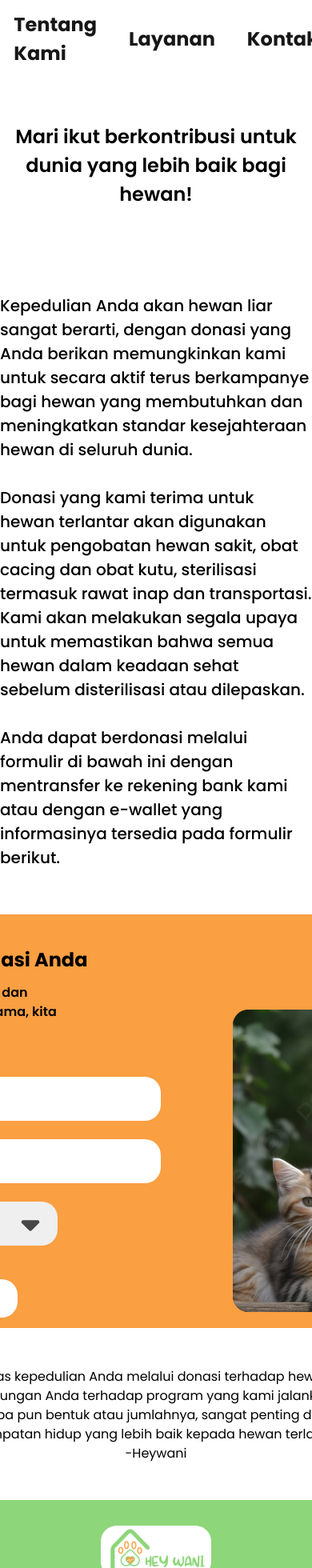
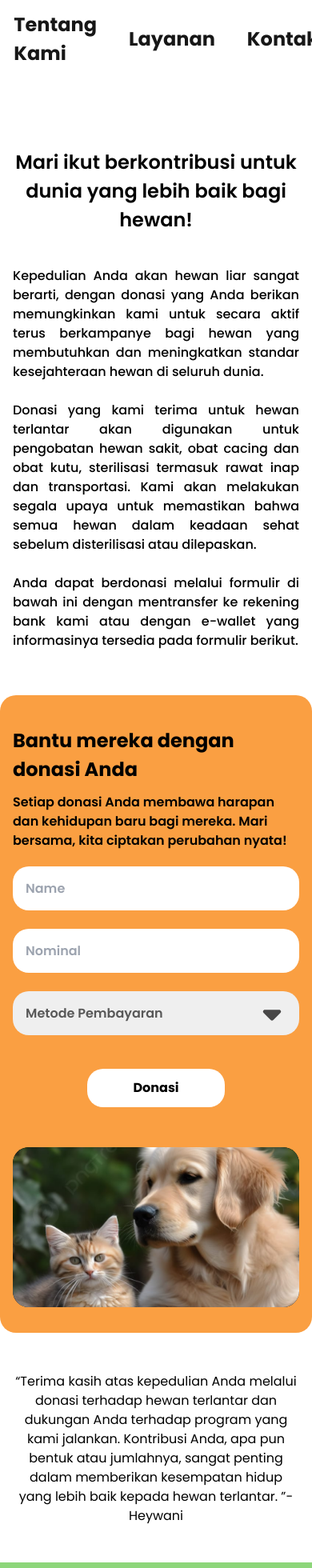
Before and after one commit to Riskotul/Massive-Challenge, a React (Vite) app: page /donation in a window 390 px wide. Shown: the top 1960 px of the page at 80% size. Built offline with nearby package versions, Linux system fonts and the light colour scheme.

Commit message:
update responsive contac & donation

```diff
--- a/src/assets/components/Layouts/ContactPage/FormSection/FormSection.jsx
+++ b/src/assets/components/Layouts/ContactPage/FormSection/FormSection.jsx
@@ -2,42 +2,44 @@ const FormSection = () => {
   return (
     <section className="mt-[49px] flex flex-col gap-[49px] mb-[31px]">
       <h1 className="text-[36px] font-bold">
-        Kami Siap Membantu Anda Kirimkan Pesan Kepada Kami!{' '}
+        Kami Siap Membantu Anda Kirimkan Pesan Kepada Kami!{" "}
       </h1>
-      <div className="w-[1113px] h-[670px] rounded-[20px] bg-[#FA9F42] py-[26px] pl-[61px] pr-[47px] flex flex-col gap-5">
+      <div className="w-full md:w-[1113px] h-[auto] md:h-[670px] rounded-[20px] bg-[#FA9F42] py-[26px] pl-[61px] pr-[47px] flex flex-col gap-5">
         <div className="flex flex-col gap-[10px]">
           <h1 className="font-semibold text-[30px]">Nama</h1>
           <input
             type="text"
-            className="w-[1005px] h-[66px] rounded-[20px] py-3 px-6 text-2xl font-medium"
+            className="w-full h-[66px] rounded-[20px] py-3 px-6 text-2xl font-medium"
           />
         </div>
-        <div className="w-[1005px] flex gap-[47px]">
+        <div className="w-full md:flex gap-[47px]">
           <div className="flex flex-col gap-[10px]">
             <h1 className="font-semibold text-[30px]">No. Handphone</h1>
             <input
               type="text"
-              className="w-[483px] h-[66px] rounded-[20px] py-3 px-6 text-2xl font-medium"
+              className="w-full md:w-[483px] h-[66px] rounded-[20px] py-3 px-6 text-2xl font-medium"
             />
           </div>
           <div className="flex flex-col gap-[10px]">
             <h1 className="font-semibold text-[30px]">Email</h1>
             <input
               type="text"
-              className="w-[483px] h-[66px] rounded-[20px] py-3 px-6 text-2xl font-medium"
+              className="w-full md:w-[483px] h-[66px] rounded-[20px] py-3 px-6 text-2xl font-medium"
             />
           </div>
         </div>
-        <div className="w-[1005px] flex gap-[47px]">
+        <div className="w-full md:flex gap-[47px]">
           <div className="flex flex-col gap-[10px]">
             <h1 className="font-semibold text-[30px]">Pesan</h1>
             <textarea
               type=""
-              className="w-[1005px] h-[221px] rounded-[20px] pt-6 px-6 text-2xl font-medium"
+              cols={80} // Menentukan jumlah kolom
+              className="w-full h-[221px] rounded-[20px] pt-6 px-6 text-2xl font-medium"
             />
           </div>
         </div>
-        <button className="w-[193px] h-[53px] px-[63px] py-2 rounded-[20px] bg-white flex justify-center items-center text-[24px] font-bold self-center">
+
+        <button className="w-full md:w-[193px] h-[53px] px-[63px] py-2 rounded-[20px] bg-white flex justify-center items-center text-[24px] font-bold self-center">
           Kirim
         </button>
       </div>
--- a/src/assets/components/Layouts/ContactPage/HeroSection/HeroSection.jsx
+++ b/src/assets/components/Layouts/ContactPage/HeroSection/HeroSection.jsx
@@ -1,19 +1,21 @@
 const HeroSection = () => {
   return (
-    <section className="w-full h-[433px] bg-[#8DD67A] flex justify-center gap-[50px] text-black">
-      <div className="flex flex-col gap-7">
-        <h1 className="text-[36px] font-bold mt-[64px]">Kontak Kami</h1>
-        <p className="text-2xl max-w-[548px]">
+    <section className="w-full h-auto lg:h-[433px] bg-[#8DD67A] flex flex-col lg:flex-row justify-center items-center gap-6 lg:gap-12 text-black px-4 lg:px-0 py-8 lg:py-0">
+      <div className="flex flex-col gap-7 text-center lg:text-left max-w-full lg:max-w-[548px]">
+        <h1 className="text-2xl lg:text-[36px] font-bold mt-0 lg:mt-[64px]">
+          Kontak Kami
+        </h1>
+        <p className="text-base lg:text-2xl">
           Kami siap membantu anda dengan segala pertanyaan mengenai adopsi hewan
-          dan program kami. Jika anda ingin mengadopsi hewan,menjadi relawan
+          dan program kami. Jika anda ingin mengadopsi hewan, menjadi relawan
           atau mendukung misi kami, jangan ragu untuk menghubungi kami. Kami
-          akan dengan senang hati membantu anda{' '}
+          akan dengan senang hati membantu anda.
         </p>
       </div>
       <img
         src="/images/ContactPage/hero-contact.png"
-        alt=""
-        className="w-[655px] h-[397px] mt-9"
+        alt="Hero Contact"
+        className="w-full lg:w-[655px] h-auto lg:h-[397px] mt-4 lg:mt-0"
       />
     </section>
   );
--- a/src/assets/components/Layouts/DonationPage/DonationFormSection/DonationFormSection.jsx
+++ b/src/assets/components/Layouts/DonationPage/DonationFormSection/DonationFormSection.jsx
@@ -1,32 +1,32 @@
-import { faSortDesc } from '@fortawesome/free-solid-svg-icons';
-import { FontAwesomeIcon } from '@fortawesome/react-fontawesome';
+import { faSortDesc } from "@fortawesome/free-solid-svg-icons";
+import { FontAwesomeIcon } from "@fortawesome/react-fontawesome";
 
 const DonationFormSection = () => {
   return (
     <>
-      <section className="w-[1113px] h-[517px] rounded-[20px] bg-[#FA9F42] mt-[56px] pt-[39px] pb-[32px] pl-[33px] pr-[21px] flex gap-[90px]">
+      <section className="w-full max-w-[1113px] mx-auto h-auto lg:h-[517px] rounded-[20px] bg-[#FA9F42] mt-[56px] pt-[39px] pb-[32px] px-4 sm:px-6 lg:pt-[39px] lg:pb-[32px] lg:pl-[33px] lg:pr-[21px] flex flex-col lg:flex-row gap-[30px] lg:gap-[90px]">
         <div className="flex flex-col ">
           <h1 className="text-[24px] font-bold">
             Bantu mereka dengan donasi Anda
           </h1>
-          <p className="max-w-[431px] font-semibold mt-[11px]">
+          <p className="max-w-full lg:max-w-[431px] font-semibold mt-[11px]">
             Setiap donasi Anda membawa harapan dan kehidupan baru bagi mereka.
             Mari bersama, kita ciptakan perubahan nyata!
           </p>
-          <div className="flex flex-col gap-[23px] mt-[45px]">
+          <div className="flex flex-col gap-[23px] mt-[20px] lg:mt-[45px]">
             <input
               type="text"
-              className="w-[529px] h-[55px] rounded-[20px] px-4 font-semibold"
+              className="w-full max-w-[529px] h-[55px] rounded-[20px] px-4 font-semibold"
               placeholder="Name"
             />
             <input
               type="text"
-              className="w-[529px] h-[55px] rounded-[20px] px-4 font-semibold"
+              className="w-full max-w-[529px] h-[55px] rounded-[20px] px-4 font-semibold"
               placeholder="Nominal"
             />
-            <div className="relative w-[400px] h-[55px]">
-              {' '}
-              <select className="w-[400px] h-[55px] rounded-[20px] px-4 font-semibold text-[#585858] relative appearance-none">
+            <div className="relative w-full max-w-[400px] h-[55px]">
+              {" "}
+              <select className="w-full h-[55px] rounded-[20px] px-4 font-semibold text-[#585858] appearance-none">
                 <option value="" disabled selected hidden>
                   Metode Pembayaran
                 </option>
@@ -59,19 +59,25 @@ const DonationFormSection = () => {
             </button>
           </div>
         </div>
-        <div className="w-[438px] h-[378px] rounded-[20px] bg-black mt-[80px]">
-          <img src="/images/donation-img.png" alt="" className="size-full" />
+        <div className="w-full max-w-[438px] h-[200px] lg:h-[378px] rounded-[20px] bg-black mt-[20px] lg:mt-[80px] mx-auto lg:mx-0">
+          <img
+            src="/images/donation-img.png"
+            alt=""
+            className="w-full h-full object-cover rounded-[20px]"
+          />
         </div>
       </section>
-      <div>
-        <p className="text-center w-[915px] mt-[49px]">
+      <div className="w-full flex justify-center mt-[49px] px-4 sm:px-6">
+        <p className="text-center max-w-full lg:max-w-[915px]">
           “Terima kasih atas kepedulian Anda melalui donasi terhadap hewan
           terlantar dan
-          <br /> dukungan Anda terhadap program yang kami jalankan. <br />{' '}
-          Kontribusi Anda, apa pun bentuk atau jumlahnya, sangat penting dalam
-          memberikan
-          <br /> kesempatan hidup yang lebih baik kepada hewan terlantar. ”{' '}
-          <br />
+          <br className="hidden lg:block" /> dukungan Anda terhadap program yang
+          kami jalankan.
+          <br className="hidden lg:block" /> Kontribusi Anda, apa pun bentuk
+          atau jumlahnya, sangat penting dalam memberikan
+          <br className="hidden lg:block" /> kesempatan hidup yang lebih baik
+          kepada hewan terlantar. ”
+          <br className="hidden lg:block" />
           -Heywani
         </p>
       </div>
--- a/src/assets/components/Layouts/DonationPage/HeaderSection/HeaderSection.jsx
+++ b/src/assets/components/Layouts/DonationPage/HeaderSection/HeaderSection.jsx
@@ -1,25 +1,27 @@
 const HeaderSection = () => {
   return (
     <section>
-      <h1 className="text-[24px] font-semibold text-center">
+      <div class="flex flex-col items-center px-4 sm:px-6 lg:px-8">
+        <h1 className="text-[24px] sm:text-[28px] lg:text-[32px] font-semibold text-center mt-8">
           Mari ikut berkontribusi untuk dunia yang lebih baik bagi hewan!
         </h1>
-      <p className="text-[20px] font-medium max-w-[1115px] mt-[106px]">
-        Kepedulian Anda akan hewan liar sangat berarti, dengan donasi yang Anda
-        berikan memungkinkan kami untuk secara aktif terus berkampanye bagi
-        hewan yang membutuhkan dan meningkatkan standar kesejahteraan hewan di
-        seluruh dunia. <br />
+        <p className="text-[16px] sm:text-[18px] lg:text-[20px] font-medium max-w-full lg:max-w-[1115px] mt-[40px] lg:mt-[106px] text-justify">
+          Kepedulian Anda akan hewan liar sangat berarti, dengan donasi yang
+          Anda berikan memungkinkan kami untuk secara aktif terus berkampanye
+          bagi hewan yang membutuhkan dan meningkatkan standar kesejahteraan
+          hewan di seluruh dunia. <br />
           <br />
           Donasi yang kami terima untuk hewan terlantar akan digunakan untuk
-        pengobatan hewan sakit, obat cacing dan obat kutu, sterilisasi termasuk
-        rawat inap dan transportasi. Kami akan melakukan segala upaya untuk
-        memastikan bahwa semua hewan dalam keadaan sehat sebelum disterilisasi
-        atau dilepaskan. <br />
+          pengobatan hewan sakit, obat cacing dan obat kutu, sterilisasi
+          termasuk rawat inap dan transportasi. Kami akan melakukan segala upaya
+          untuk memastikan bahwa semua hewan dalam keadaan sehat sebelum
+          disterilisasi atau dilepaskan. <br />
           <br />
-        Anda dapat berdonasi melalui formulir di bawah ini dengan mentransfer ke
-        rekening bank kami atau dengan e-wallet yang informasinya tersedia pada
-        formulir berikut.
+          Anda dapat berdonasi melalui formulir di bawah ini dengan mentransfer
+          ke rekening bank kami atau dengan e-wallet yang informasinya tersedia
+          pada formulir berikut.
         </p>
+      </div>
     </section>
   );
 };
```
Also changed, not shown: src/assets/components/Layouts/ContactPage/ContactSection/ContactSection.jsx (+13 -13 lines). Lines whose indentation alone changed are shown as unchanged.
